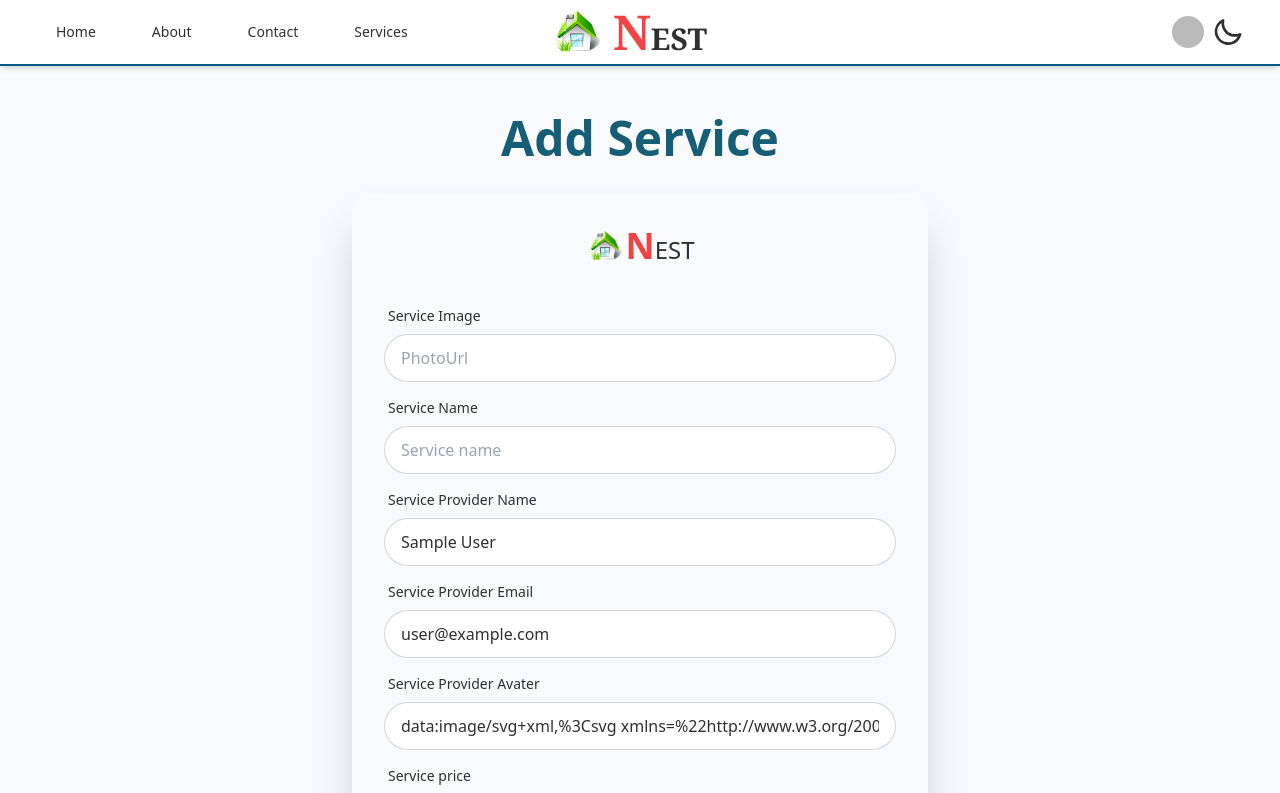
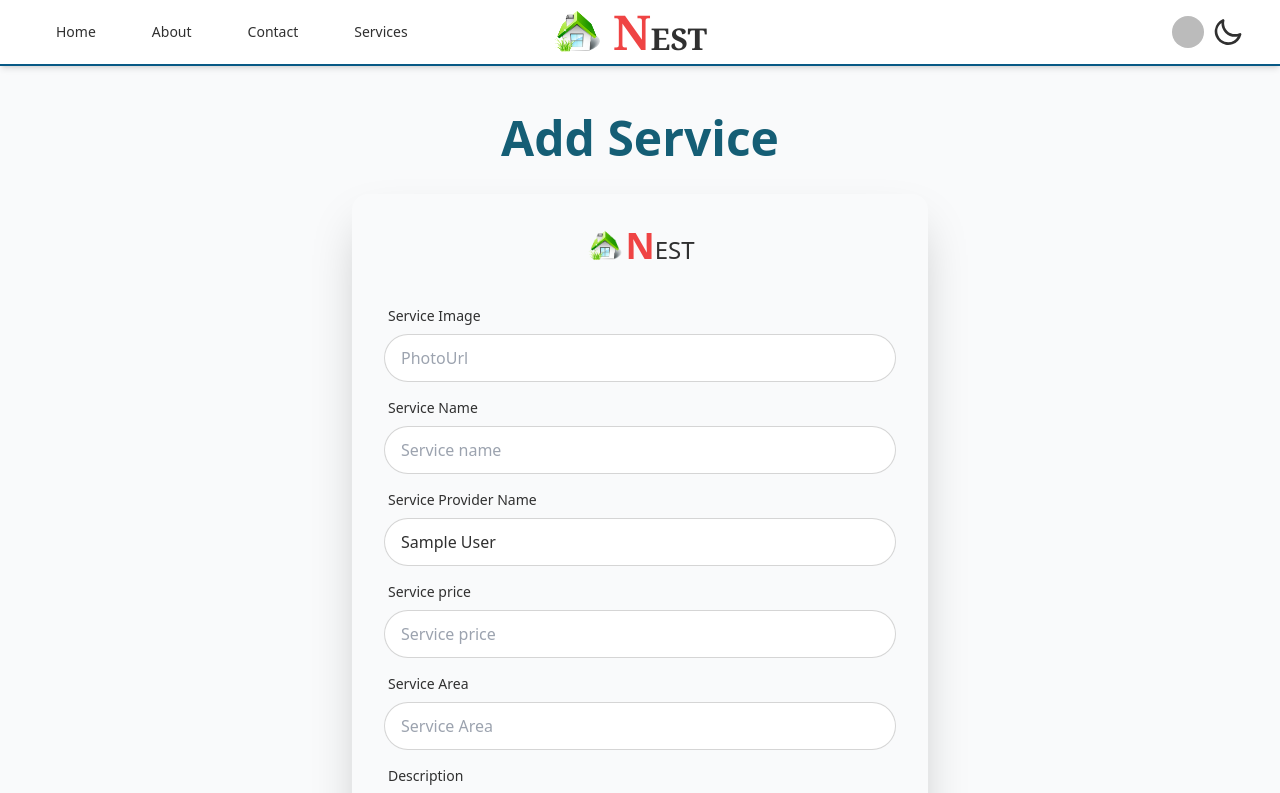
Before and after one commit to sabrinara/Nest-Client, a React (Vite) app: page /addservice in a window 1280 px wide. Shown: the top 793 px of the page. Built offline with nearby package versions, Linux system fonts and the light colour scheme; no server answers; sample sign-in values are in the browser's storage.

Commit message:
add services page fixed

```diff
--- a/src/pages/AddService.jsx
+++ b/src/pages/AddService.jsx
@@ -91,7 +91,7 @@
                                 <input type="name"
                                 className="input input-bordered" name='provider_name' value={user?.displayName} />
                             </div>
-                            <div className="form-control">
+                            {/* <div className="form-control">
                                 <label className="label">
                                     <span className="label-text">Service Provider Email</span>
                                 </label>
@@ -102,7 +102,7 @@
                                     <span className="label-text">Service Provider Avater</span>
                                 </label>
                                 <input type="text" name="provider_image" placeholder="Avatar" value={user?.photoURL} className="input input-bordered" required />
-                            </div>
+                            </div> */}
 
                             <div className="form-control">
                                 <label className="label">
```
